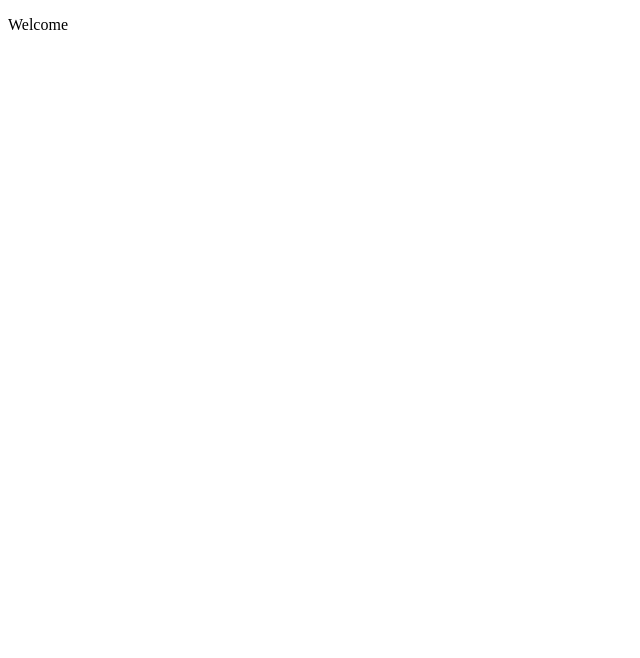
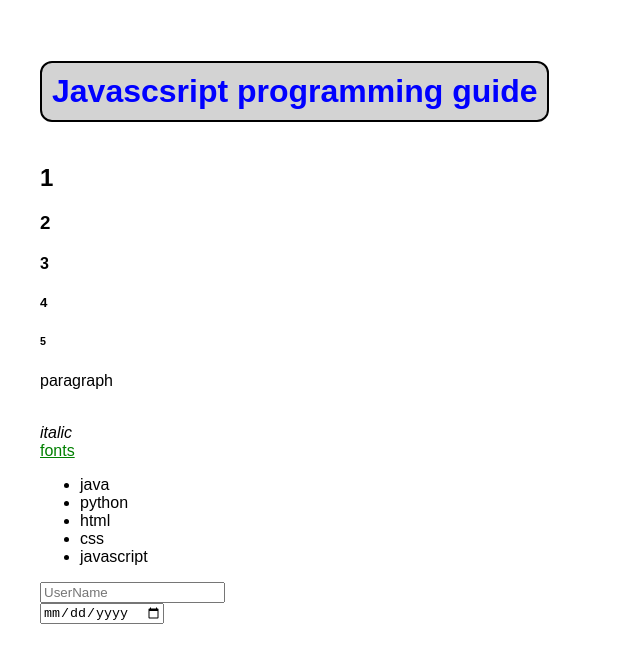
Before and after one commit to haleema786319/Begginer, a plain HTML site: page index.html in a window 1280 px wide. Shown: the whole page, without its empty margins (0-640 px from the left). Drawn offline with Linux system fonts and the light colour scheme.

Commit message:
Begginer

```diff
--- a/index.html
+++ b/index.html
@@ -3,11 +3,31 @@
 <head>
     <meta charset="UTF-8">
     <meta name="viewport" content="width=device-width, initial-scale=1.0">
+    <link rel="stylesheet" href="style.css">
     <title>Document</title>
 </head>
 <body>
-    <p>Welcome
 
-    </p>
+    <h1>Javascsript programming guide</h1>
+    <h2>1</h2>
+    <h3>2</h3>
+    <h4>3</h4>
+    <h5>4</h5>
+    <h6>5</h6>
+    <p>paragraph</p>
+    <br/>
+    <i>italic</i><br>
+    <a href = "https://www.google.com/search?q=google+fonts&oq=google+fonts&gs_lcrp=EgZjaHJvbWUyDAgAEEUYORixAxiABDIHCAEQABiABDIKCAIQABixAxiABDIKCAMQABixAxiABDIHCAQQABiABDIHCAUQABiABDIHCAYQABiABDIGCAcQBRhA0gEIMzQwNmowajeoAgiwAgHxBUE5Gl1NFAdq8QVBORpdTRQHag&sourceid=chrome&ie=UTF-8">fonts</a>
+        <ul>
+            <li>java</li>
+            <li>python</li>
+            <li>html</li>
+            <li>css</li>
+            <li>javascript</li>
+        </ul>
+        <input type="text" placeholder="UserName"/><br>
+        <input type="date" place holder="DOB"/><br>
+        <script src="script.js"></script>
+
 </body>
 </html>
--- /dev/null
+++ b/style.css
@@ -0,0 +1,18 @@
+ h1 {
+    color: blue;
+    border: 2px solid black;
+    border-radius: 12px;
+    padding: 10px;
+    display: inline-block;
+    text-align: center;
+    background-color: lightgray;
+}
+body {
+    margin: 40px;
+    width:max-content;
+    font-family: sans-serif;
+}
+a {
+    text-decoration: solid underline;
+    color : green;
+}
```
Also changed, not shown: script.js (added).
